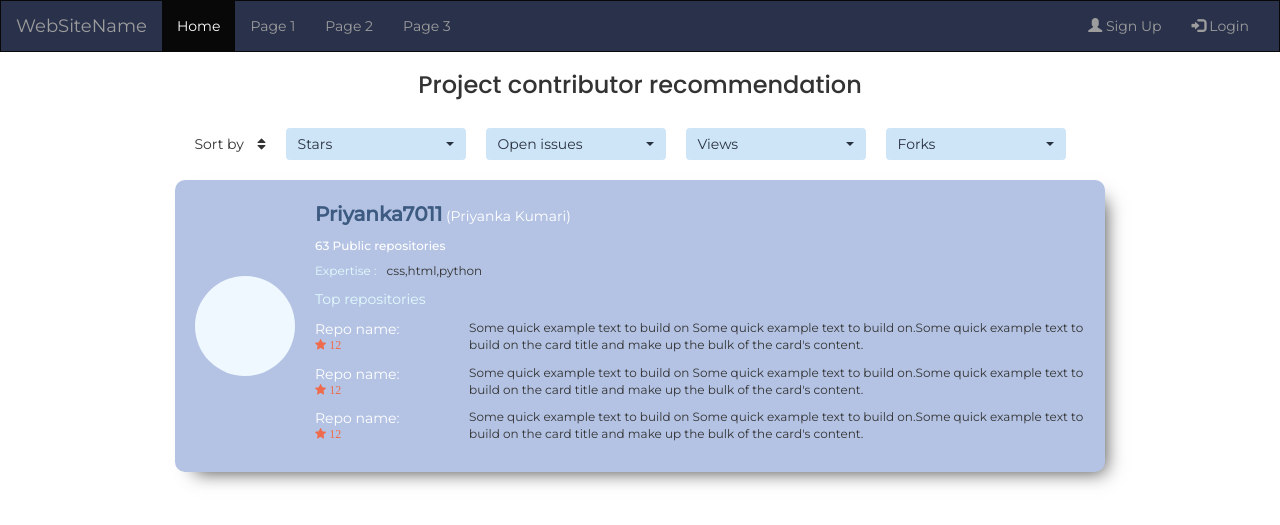
After one commit to jishu-yadav/Github-recommender, a Django app: page /user in a window 1280 px wide. The commit adds this page. Shown: the top 525 px of the page. Run offline with Django 3.2, Linux system fonts and the light colour scheme; some libraries are stand-ins or nearby versions.

Commit message:
user recommender

```diff
--- /dev/null
+++ b/github/recommender/templates/user_rec.html
@@ -0,0 +1,209 @@
+{%extends 'base.html'%}
+{%load static%}
+{%block headtag%}
+<title>Homepage</title>
+<style>
+    .row-section{
+        display: flex;
+        justify-content: center;
+        align-items: center;
+        flex-wrap: wrap;
+        padding-top:20px
+    }
+    .card{
+
+        background-color: #B4C3E4;
+        padding:20px;
+        margin-bottom:20px;
+        border-radius:10px;
+        box-shadow: 10px 10px 18px -10px rgba(0,0,0,0.75);
+        display: flex;
+
+        justify-content:start ;
+        align-items: center;
+
+    }
+    .img-circle{
+        width:100px;
+        height: 100px;
+        border-radius: 50%;
+        background-color: aliceblue;
+        margin-right:20px;
+    }
+    .card-title{
+        color:#3d5a80;
+        font-size:20px;
+        font-weight: bold;
+    }
+    .card-subtitle{
+        color:white;
+        font-size: 14px;
+    }
+    .card-text{
+        font-size:12px;
+
+    }
+    .icon{
+        font-size:16px;
+
+        color:#ee6c4d
+    }
+    .icon-text{
+        font-style: normal;
+        color:#293241;
+        margin-right:10px;
+        font-size:12px;
+    }
+    .dropdown{
+        margin-right:20px;
+
+    }
+    .dropdown .btn{
+        width:180px !important;
+        display: flex;
+        justify-content: space-between;
+        align-items: center;
+        color:#293241;
+        border:none
+    }
+    .dropdown .btn-primary{
+        background-color: #cee5f7 !important;
+    }
+    .dropdown .dropdown-menu{
+        width: 180px;
+    }
+    i{
+        font-style: normal;
+    }
+
+
+
+    @media screen and (max-width:768px) {
+        .card{
+            flex-direction: column !important;
+
+        }
+        .name{
+            text-align: center;
+        }
+        .row-section{
+            flex-direction: column;
+        }
+        .dropdown{
+            margin-bottom:10px;
+            margin-bottom: 10px;
+        }
+        .avatar{
+            margin-bottom:20px;
+        }
+    }
+</style>
+{%endblock%}
+
+{%block content%}
+<h3 style='text-align: center;font-family:Poppins;'>Project contributor recommendation</h3>
+<div class='row-section'>
+    <div>
+        <i>Sort by</i>
+        <i style='margin-right: 20px;margin-left:10px' class='fa fa-sort'></i>
+    </div>
+    <div class="dropdown">
+        <button class="btn btn-primary dropdown-toggle" type="button" data-toggle="dropdown">Stars
+        <span class="caret"></span></button>
+        <ul class="dropdown-menu">
+          <li><a href="#">HTML</a></li>
+          <li><a href="#">CSS</a></li>
+          <li><a href="#">JavaScript</a></li>
+        </ul>
+      </div>
+      <div class="dropdown">
+        <button class="btn btn-primary dropdown-toggle" type="button" data-toggle="dropdown">Open issues
+        <span class="caret"></span></button>
+        <ul class="dropdown-menu">
+          <li><a href="#">HTML</a></li>
+          <li><a href="#">CSS</a></li>
+          <li><a href="#">JavaScript</a></li>
+        </ul>
+      </div>
+      <div class="dropdown">
+        <button class="btn btn-primary dropdown-toggle" type="button" data-toggle="dropdown">Views
+        <span class="caret"></span></button>
+        <ul class="dropdown-menu">
+          <li><a href="#">HTML</a></li>
+          <li><a href="#">CSS</a></li>
+          <li><a href="#">JavaScript</a></li>
+        </ul>
+      </div>
+      <div class="dropdown">
+        <button class="btn btn-primary dropdown-toggle" type="button" data-toggle="dropdown">Forks
+        <span class="caret"></span></button>
+        <ul class="dropdown-menu">
+          <li><a href="#">HTML</a></li>
+          <li><a href="#">CSS</a></li>
+          <li><a href="#">JavaScript</a></li>
+        </ul>
+      </div>
+</div>
+
+<div class='row-section'>
+    <div class='col-sm-9'>
+        <div class="card" >
+            <div class='avatar'>
+               <div class='img-circle'></div>
+            </div>
+            <div class="card-body">
+              <div class='name'>
+                <i class="card-title">Priyanka7011</i>
+                <i class="card-subtitle mb-2 text-muted">(Priyanka Kumari)</i>
+              </div>
+              <h6 style='font-size:12px;' class="card-subtitle mb-2 text-muted">63 Public repositories</h6>
+              <div style="display: flex;flex-direction: row;margin-top:8px">
+                <p style='margin-right:10px;color:#E0FBFC;font-size:12px;'>Expertise : </p>
+                <p style='font-size:12px;'>css,html,python</p>
+            </div>
+
+
+
+              <p style='margin-right:10px;color:#E0FBFC;font-size:14px;'>Top repositories </p>
+              <div>
+                <div style="display: flex;flex-direction: row;align-items:start;justify-content:start;">
+                    <div style='width:20%'>
+                        <p class='card-subtitle' style='font-size:14px ;margin-right:10px;margin-bottom:0px;text-align: left;'>Repo name:</p>
+                        <div style='font-size:12px' class='fa fa-star icon'> 12</div>
+                    </div>
+
+                    <p class="card-text" style='width:80%'>Some quick example text to build on Some quick example text to build on.Some quick example text to build on the card title and make up the bulk of the card's content.</p>
+                </div>
+
+              </div>
+              <div>
+                <div style="display: flex;flex-direction: row;align-items:start;justify-content:start;">
+                    <div style='width:20%'>
+                        <p class='card-subtitle' style='font-size:14px ;margin-right:10px;margin-bottom:0px;text-align: left;'>Repo name:</p>
+                        <div style='font-size:12px' class='fa fa-star icon'> 12</div>
+                    </div>
+
+                    <p class="card-text" style='width:80%'>Some quick example text to build on Some quick example text to build on.Some quick example text to build on the card title and make up the bulk of the card's content.</p>
+                </div>
+
+              </div>
+              <div>
+                <div style="display: flex;flex-direction: row;align-items:start;justify-content:start;">
+                    <div style='width:20%'>
+                        <p class='card-subtitle' style='font-size:14px ;margin-right:10px;margin-bottom:0px;text-align: left;'>Repo name:</p>
+                        <div style='font-size:12px' class='fa fa-star icon'> 12</div>
+                    </div>
+
+                    <p class="card-text" style='width:80%'>Some quick example text to build on Some quick example text to build on.Some quick example text to build on the card title and make up the bulk of the card's content.</p>
+                </div>
+
+              </div>
+
+
+            </div>
+        </div>
+
+    </div>
+
+</div>
+{%endblock%}
--- a/github/recommender/urls.py
+++ b/github/recommender/urls.py
@@ -4,5 +4,6 @@ from . import views
 urlpatterns = [
 
     path('',views.index,name='homepage'),
-    path('repo',views.repo_res,name='repo_res')
+    path('repo',views.repo_rec,name='repo_res'),
+    path('user',views.user_rec,name='repo_rec')
 ]
--- a/github/recommender/views.py
+++ b/github/recommender/views.py
@@ -5,5 +5,8 @@ from django.http import HttpRequest,HttpResponse
 def index(request):
     return render(request,'index.html')
 
-def repo_res(request):
+def repo_rec(request):
     return render(request,'repo_rec.html')
+
+def user_rec(request):
+    return render(request,'user_rec.html')
```
Also changed, not shown: github/recommender/templates/repo_rec.html (+17 -1 lines).
